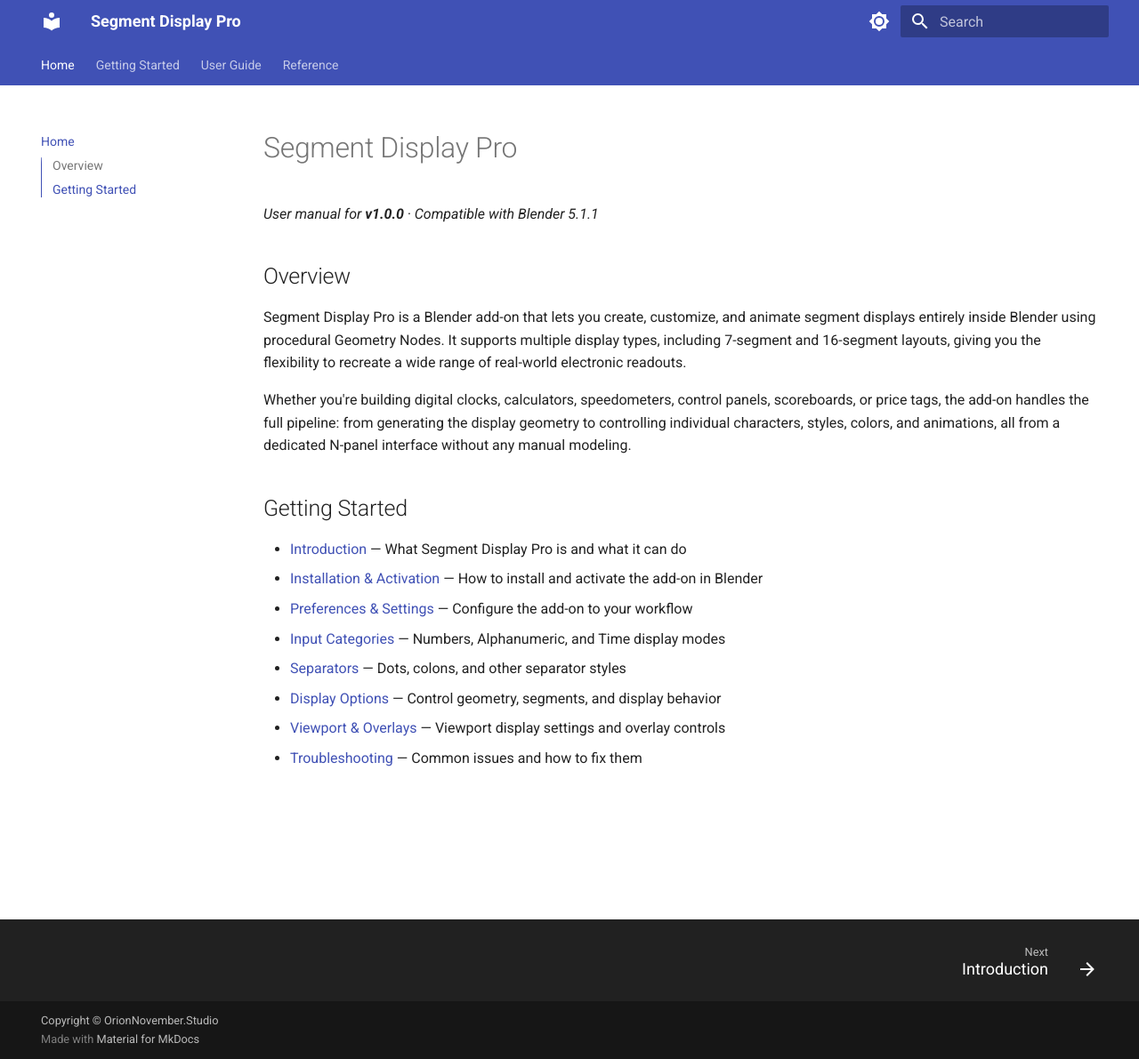
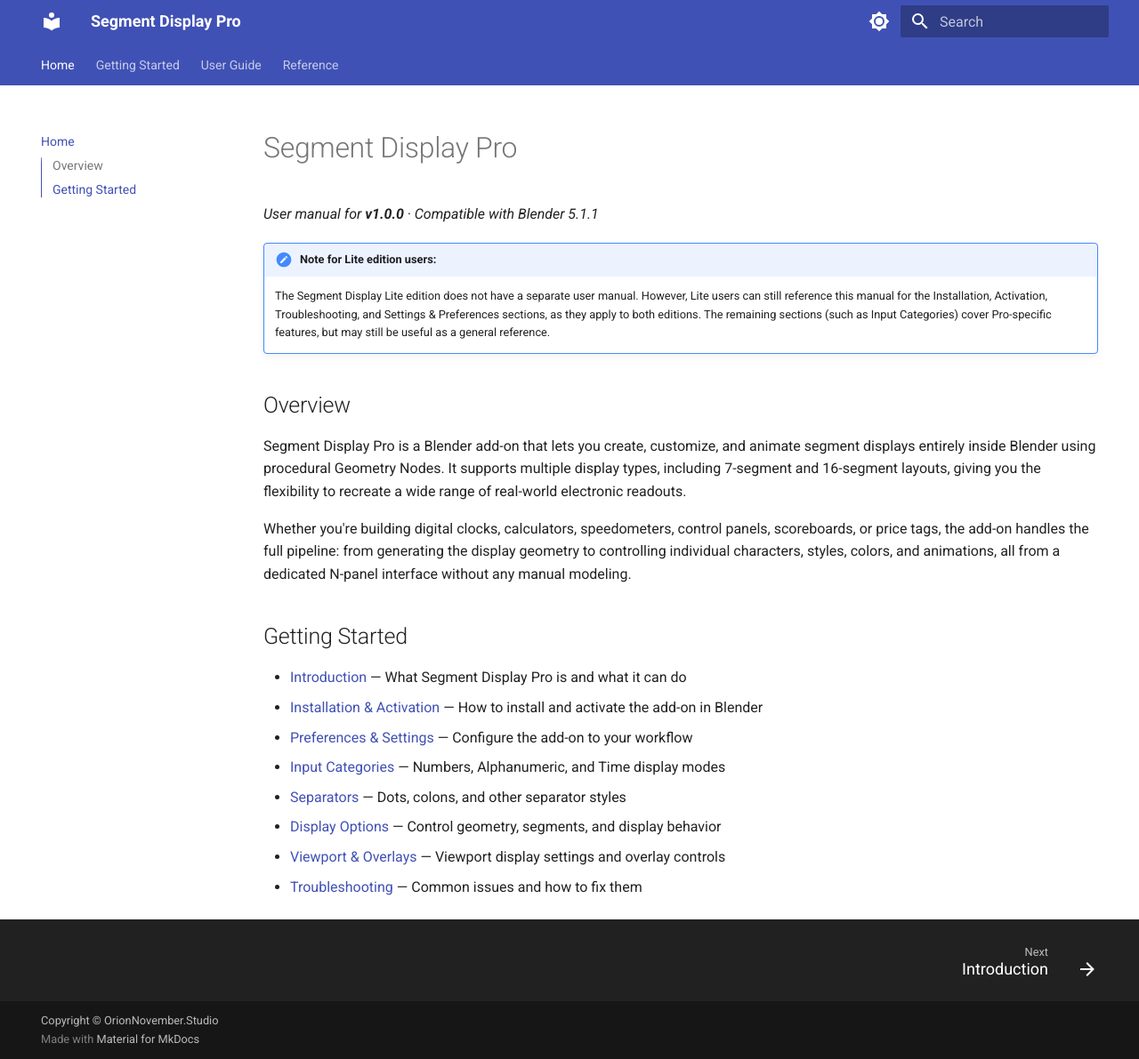
Before and after one commit to ahmetmaya-orion/segment-display-pro-docs, an MkDocs documentation site: the page built from docs/index.md, in a window 1280 px wide and 1191 px high. Shown: the whole window at 89% size. Built offline with MkDocs 1.6.1 and Material for MkDocs 9.7.7, drawn with Linux system fonts in a browser that asks for light colours.

Commit message:
[Update] Home page: "Lite Edition Users" messege added

```diff
--- a/docs/index.md
+++ b/docs/index.md
@@ -2,7 +2,8 @@
 
 *User manual for **v1.0.0** · Compatible with Blender 5.1.1*
 
-
+!!! note "Note for Lite edition users:"
+     The Segment Display Lite edition does not have a separate user manual. However, Lite users can still reference this manual for the Installation, Activation, Troubleshooting, and Settings & Preferences sections, as they apply to both editions. The remaining sections (such as Input Categories) cover Pro-specific features, but may still be useful as a general reference.
 
 ## Overview
 
```
